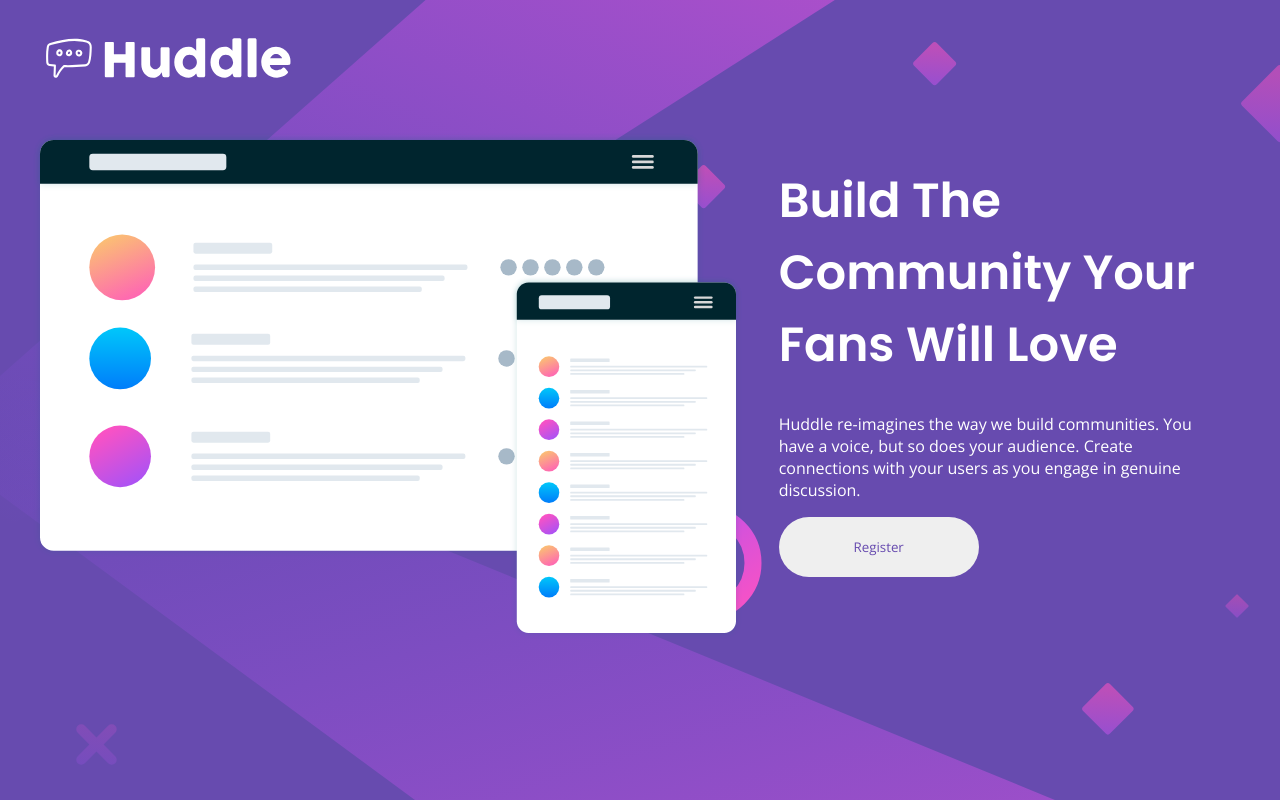
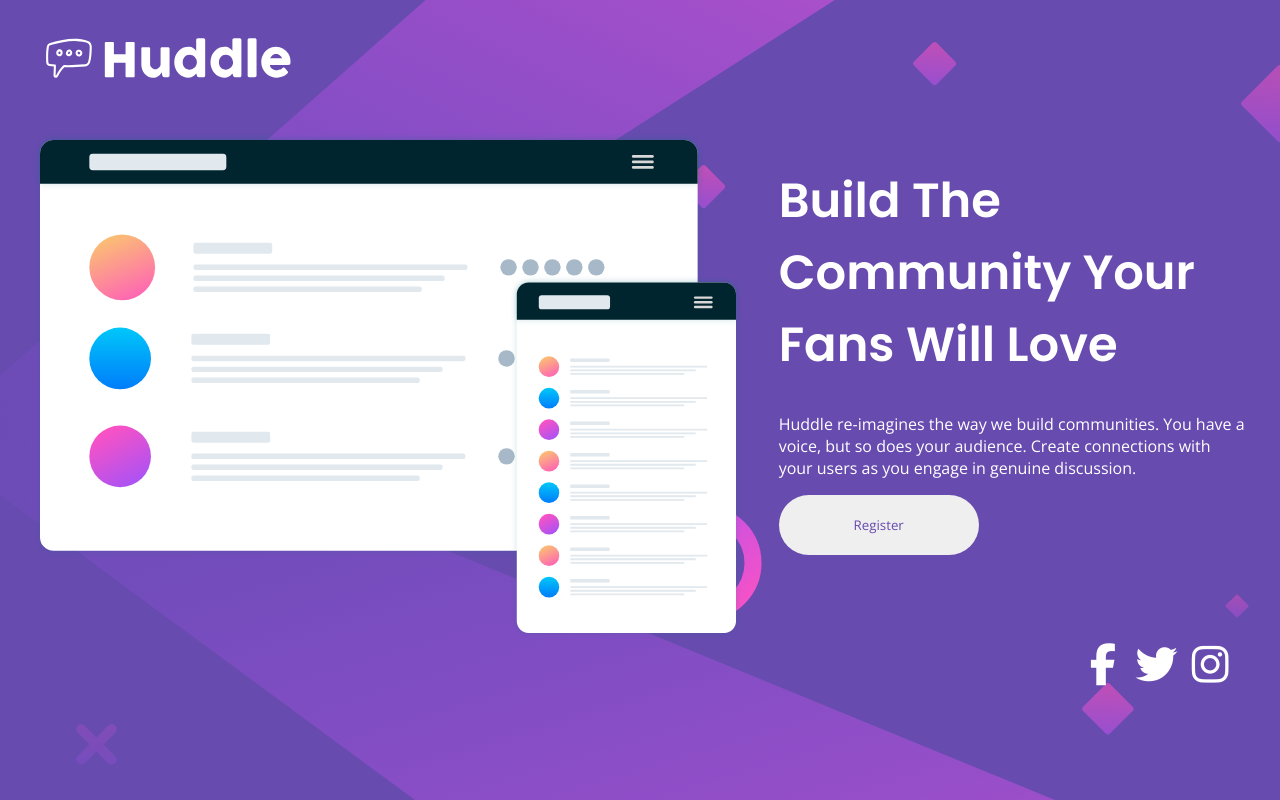
Before and after one commit to abdmud/huddle-landing-page-with-single-introductory-section, a plain HTML site: page index.html in a window 1280 px wide. Drawn offline with nearby package versions, Linux system fonts and the light colour scheme.

Commit message:
added fa icons

```diff
--- a/index.html
+++ b/index.html
@@ -3,11 +3,11 @@
 <head>
   <meta charset="UTF-8">
   <meta name="viewport" content="width=device-width, initial-scale=1.0"> <!-- displays site properly based on user's device -->
-
+  <link rel="stylesheet" href="https://cdnjs.cloudflare.com/ajax/libs/font-awesome/4.7.0/css/font-awesome.min.css">
   <link rel="icon" type="image/png" sizes="32x32" href="./images/favicon-32x32.png">
   <link rel="stylesheet" href="./styles.css">
   <title>Frontend Mentor | Huddle landing page with single introductory section</title>
-
+  <script src="https://kit.fontawesome.com/08602731d0.js" crossorigin="anonymous"></script>
   <!-- Feel free to remove these styles or customise in your own stylesheet 👍 -->
   <style>
     .attribution { font-size: 11px; text-align: center; }
@@ -32,9 +32,21 @@
 
       <button class="button">Register</button>
     </div>
+  </container>
 
-    <footer class="icons"></footer>
-  </container>
+  <div class="icons-container">
+    <footer class="icons">
+      <div class="icon-border">
+        <i class="fa-brands fa-facebook-f" style="font-size:42px;"></i>
+      </div>
+      <div class="icon-border">
+        <i class="fa-brands fa-twitter" style="font-size:42px;"></i>
+      </div>
+      <div class="icon-border"></div>
+      <i class="fa-brands fa-instagram" style="font-size:42px;"></i>
+      </div>
+    </footer>
+  </div>
 
 </body>
 </html>
--- a/styles.css
+++ b/styles.css
@@ -39,3 +39,22 @@ p {
     color: hsl(257, 40%, 49%);
     cursor: pointer;
 }
+
+.icons-container {
+    display: flex;
+    flex-direction: row;
+    justify-content: flex-end;
+    gap: 3%;
+    height: 50px;
+    padding-right: 3%;
+}
+
+.icons {
+   display: flex;
+   justify-content: space-around;
+   width: 150px;
+}
+
+.fa-twitter {
+    margin-left: 20%;
+}
```
